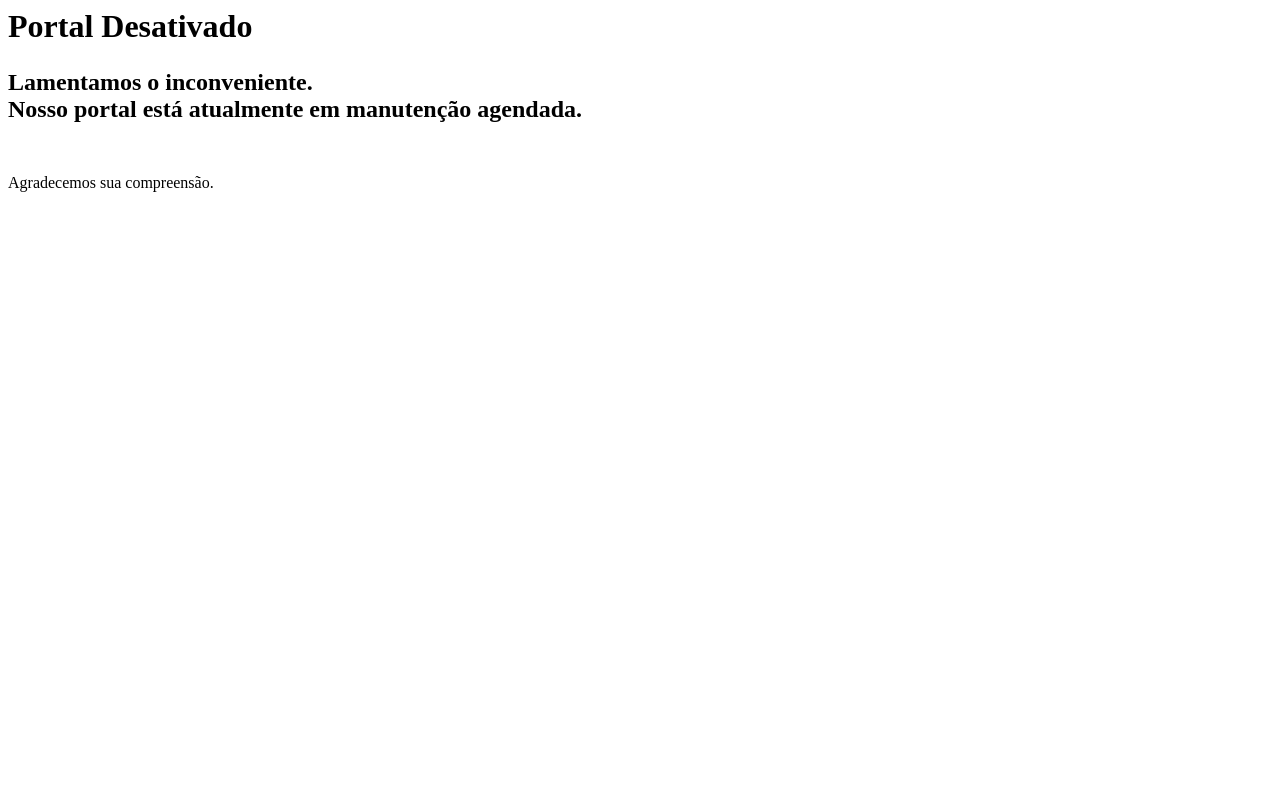
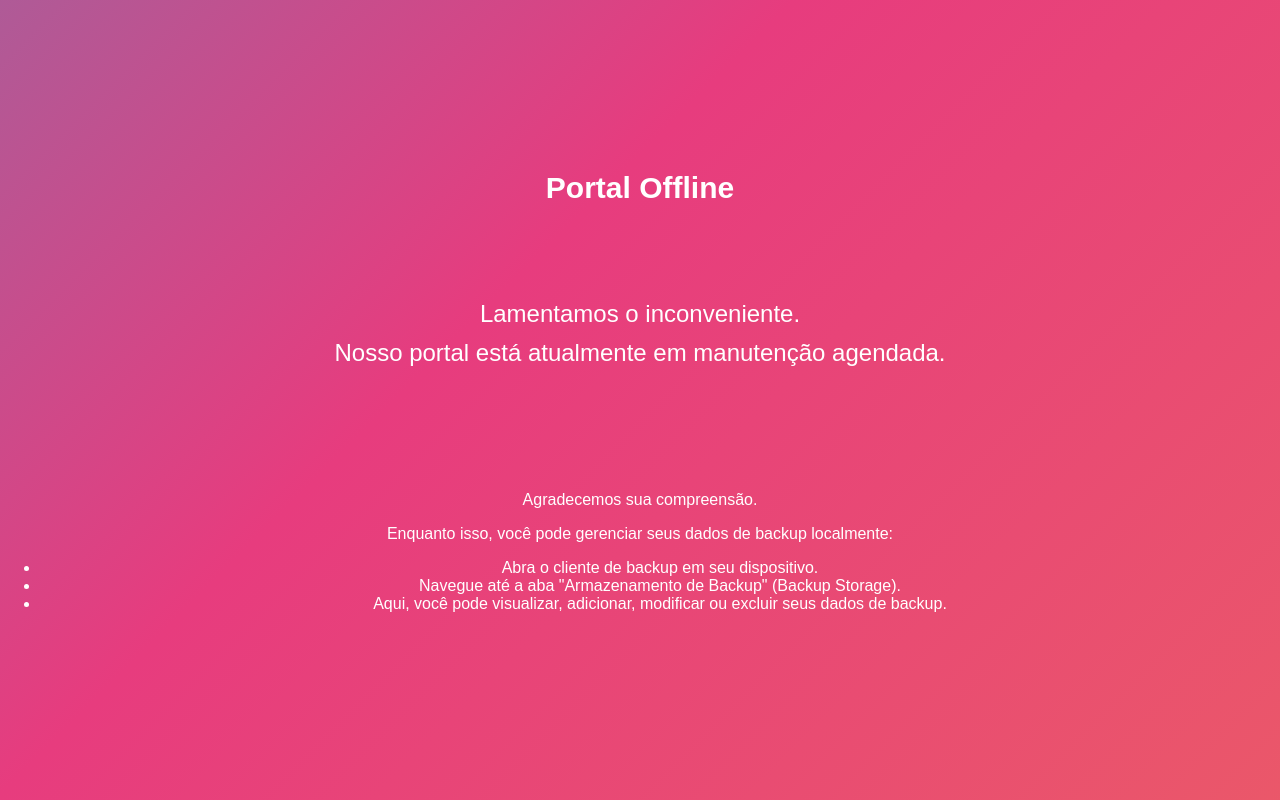
Before and after one commit to salesigor/maintenance-mode, a plain HTML site: page index.html in a window 1280 px wide. Drawn offline with Linux system fonts and the light colour scheme.

Commit message:
structure test

```diff
--- a/index.html
+++ b/index.html
@@ -1,9 +1,26 @@
+<!DOCTYPE html>
+<html lang="pt-br">
+<head>
+    <meta charset="UTF-8">
+    <meta name="viewport" content="width=device-width, initial-scale=1.0">
+    <title>Portal Offline</title>
+    <link rel="stylesheet" href="style.css"> <!-- Aqui está a linha que faz a ligação com o seu arquivo CSS -->
+</head>
+<body>
     <div class="vh">
         <div>
             <div class="wrap">
-        <h1>Portal Desativado</h1>
+                <h1>Portal Offline</h1>
                 <h2><p>Lamentamos o inconveniente.<br>Nosso portal está atualmente em manutenção agendada.<br><br></p></h2>
                 <p>Agradecemos sua compreensão.</p>
+                <p>Enquanto isso, você pode gerenciar seus dados de backup localmente:</p>
+                <ul>
+                    <li>Abra o cliente de backup em seu dispositivo.</li>
+                    <li>Navegue até a aba "Armazenamento de Backup" (Backup Storage).</li>
+                    <li>Aqui, você pode visualizar, adicionar, modificar ou excluir seus dados de backup.</li>
+                </ul>
             </div>
         </div>
     </div>
+</body>
+</html>
```
Lines whose indentation alone changed are shown as unchanged.
